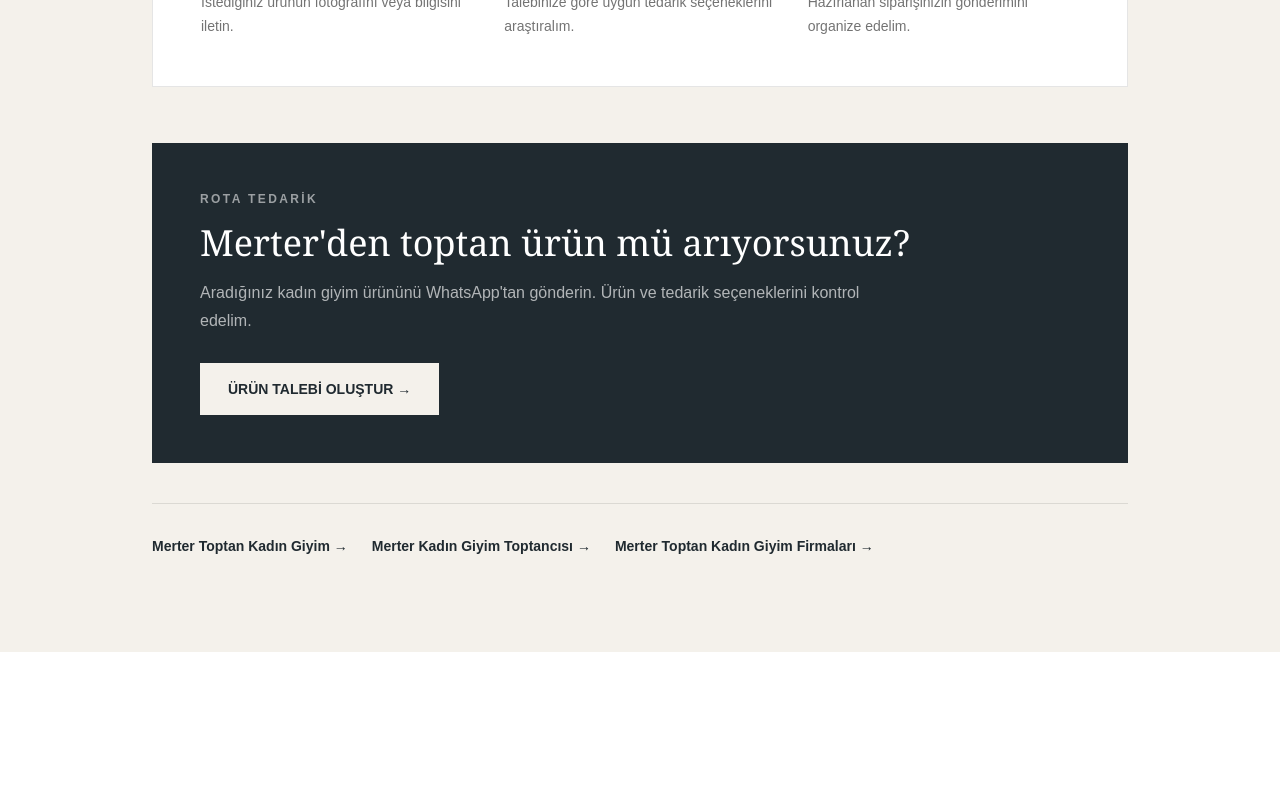
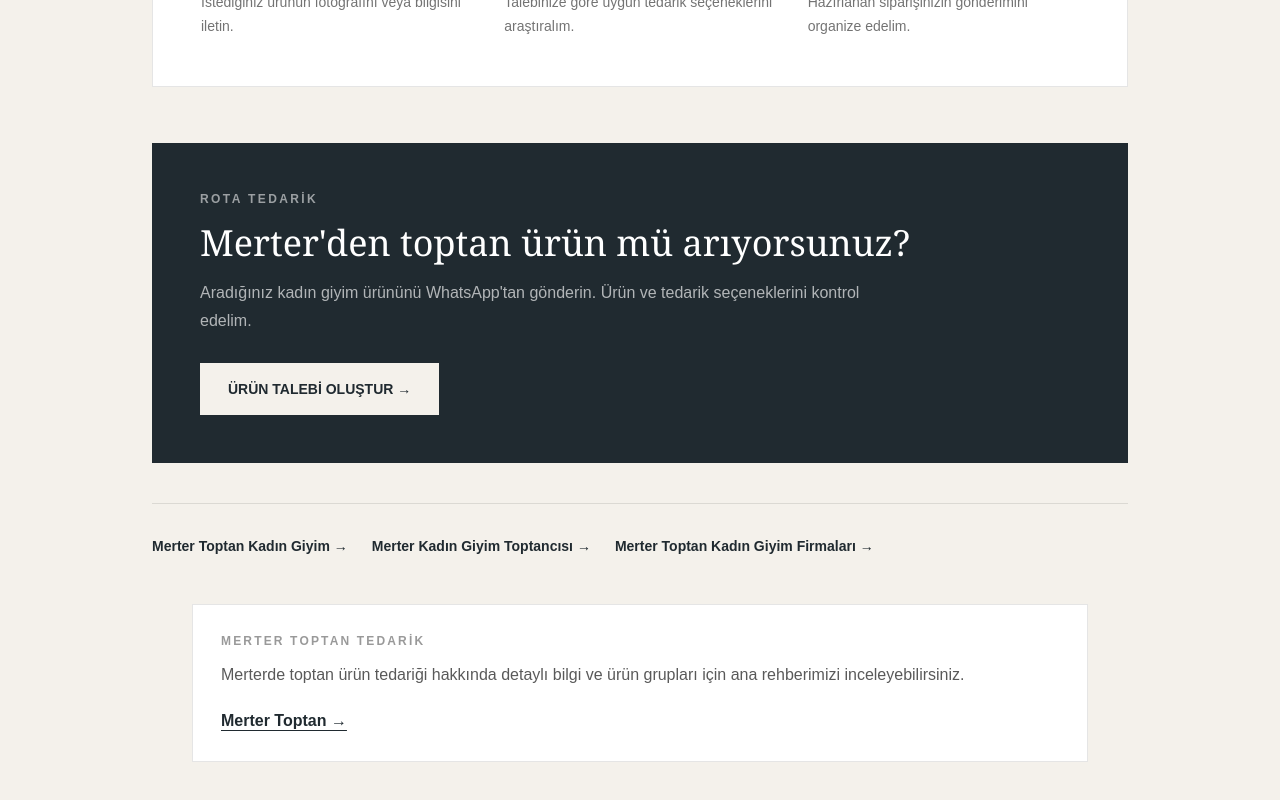
Before and after one commit to Dogukanboltul/kadingiyimtedarik, a Next.js app: page /blog/merter-kadin-giyim-toptan-satis in a window 1280 px wide. Shown: the part 2102-2902 px from the top of the page. Before the commit the page ends 2754 px from the top, so only its background shows below. Built offline with nearby package versions, Linux system fonts and the light colour scheme.

Commit message:
Merter Toptan SEO ic linkleri ve sitemap guclendirildi

```diff
--- a/app/blog/merter-kadin-giyim-toptan-satis/page.tsx
+++ b/app/blog/merter-kadin-giyim-toptan-satis/page.tsx
@@ -217,7 +217,23 @@
             Merter Toptan Kadın Giyim Firmaları →
           </Link>
         </div>
-      </article>
+
+        <div className="mx-auto mt-12 max-w-4xl border border-black/10 bg-white p-7">
+          <p className="text-xs font-bold tracking-[.18em] text-black/40">
+            MERTER TOPTAN TEDARİK
+          </p>
+          <p className="mt-3 leading-7 text-black/65">
+            Merterde toptan ürün tedariği hakkında detaylı bilgi ve ürün
+            grupları için ana rehberimizi inceleyebilirsiniz.
+          </p>
+          <Link
+            href="/merter-toptan"
+            className="mt-5 inline-block font-semibold underline underline-offset-4"
+          >
+            Merter Toptan →
+          </Link>
+        </div>
+</article>
     </main>
   );
 }
--- a/app/blog/merter-kadin-giyim-toptancisi/page.tsx
+++ b/app/blog/merter-kadin-giyim-toptancisi/page.tsx
@@ -155,7 +155,23 @@
             Kadın Giyim Tedarikçisi →
           </Link>
         </div>
-      </article>
+
+        <div className="mx-auto mt-12 max-w-4xl border border-black/10 bg-white p-7">
+          <p className="text-xs font-bold tracking-[.18em] text-black/40">
+            MERTER TOPTAN TEDARİK
+          </p>
+          <p className="mt-3 leading-7 text-black/65">
+            Merterde toptan ürün tedariği hakkında detaylı bilgi ve ürün
+            grupları için ana rehberimizi inceleyebilirsiniz.
+          </p>
+          <Link
+            href="/merter-toptan"
+            className="mt-5 inline-block font-semibold underline underline-offset-4"
+          >
+            Merter Toptan →
+          </Link>
+        </div>
+</article>
     </main>
   );
 }
--- a/app/blog/merter-toptan-kadin-giyim-firmalari/page.tsx
+++ b/app/blog/merter-toptan-kadin-giyim-firmalari/page.tsx
@@ -192,7 +192,23 @@
             Kadın Giyim Tedarikçisi →
           </Link>
         </div>
-      </article>
+
+        <div className="mx-auto mt-12 max-w-4xl border border-black/10 bg-white p-7">
+          <p className="text-xs font-bold tracking-[.18em] text-black/40">
+            MERTER TOPTAN TEDARİK
+          </p>
+          <p className="mt-3 leading-7 text-black/65">
+            Merterde toptan ürün tedariği hakkında detaylı bilgi ve ürün
+            grupları için ana rehberimizi inceleyebilirsiniz.
+          </p>
+          <Link
+            href="/merter-toptan"
+            className="mt-5 inline-block font-semibold underline underline-offset-4"
+          >
+            Merter Toptan →
+          </Link>
+        </div>
+</article>
     </main>
   );
 }
--- a/app/blog/merter-toptan-kadin-giyim/page.tsx
+++ b/app/blog/merter-toptan-kadin-giyim/page.tsx
@@ -148,7 +148,23 @@
             Kadın Giyim Tedarikçisi →
           </Link>
         </div>
-      </article>
+
+        <div className="mx-auto mt-12 max-w-4xl border border-black/10 bg-white p-7">
+          <p className="text-xs font-bold tracking-[.18em] text-black/40">
+            MERTER TOPTAN TEDARİK
+          </p>
+          <p className="mt-3 leading-7 text-black/65">
+            Merterde toptan ürün tedariği hakkında detaylı bilgi ve ürün
+            grupları için ana rehberimizi inceleyebilirsiniz.
+          </p>
+          <Link
+            href="/merter-toptan"
+            className="mt-5 inline-block font-semibold underline underline-offset-4"
+          >
+            Merter Toptan →
+          </Link>
+        </div>
+</article>
     </main>
   );
 }
--- a/app/sitemap.ts
+++ b/app/sitemap.ts
@@ -2,6 +2,12 @@
 
 export default function sitemap(): MetadataRoute.Sitemap {
   return [
+    {
+      url: "https://kadingiyimtedarik.com/merter-toptan",
+      lastModified: new Date(),
+      changeFrequency: "weekly",
+      priority: 0.9,
+    },
     {
       url: "https://kadingiyimtedarik.com",
       lastModified: new Date(),
```
